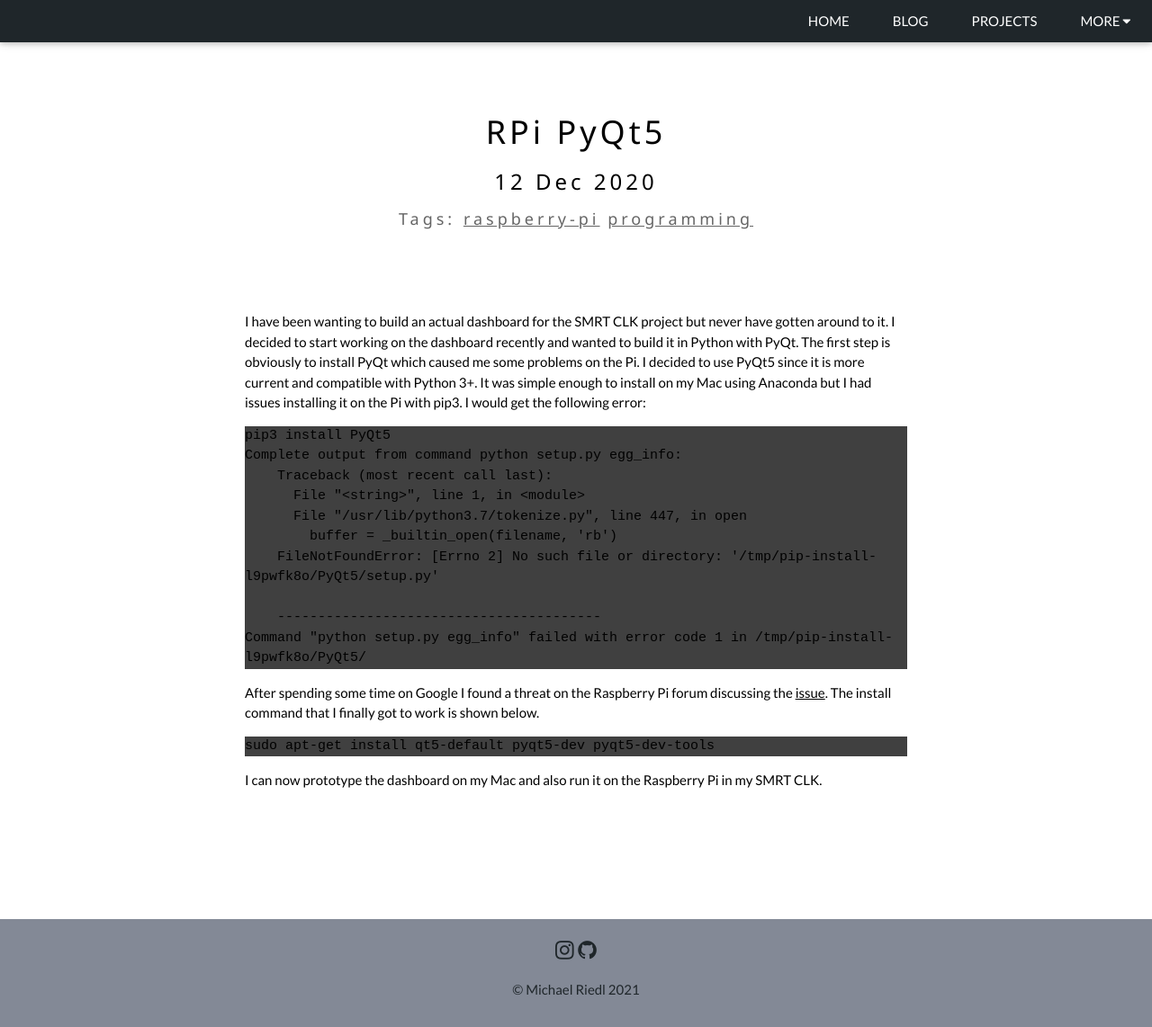
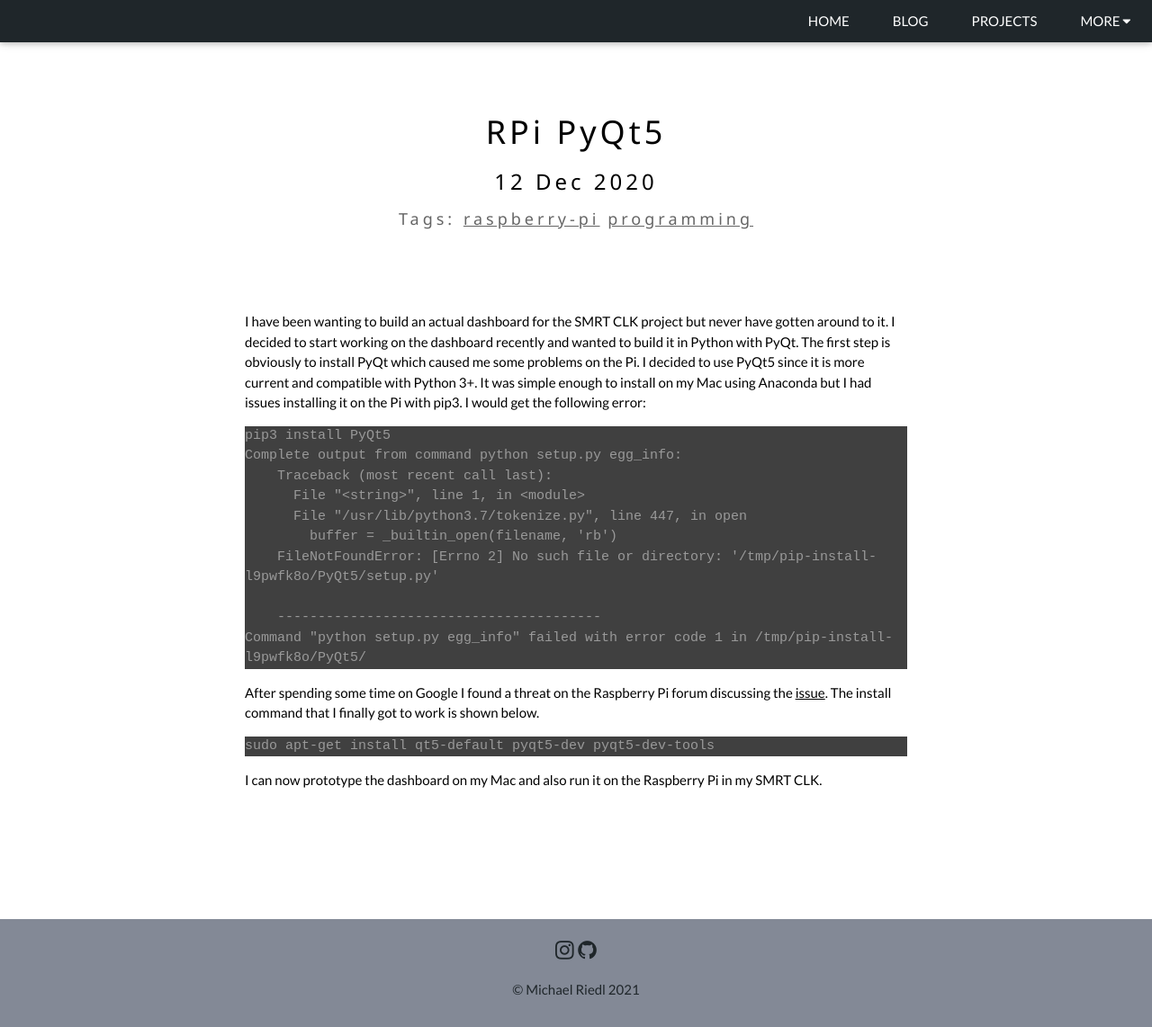
Before and after one commit to michaelriedl/michaelriedl.github.io, a Jekyll site: the page built from _posts/2020-12-12-rpi-pyqt5.md, in a window 1280 px wide and 1142 px high. Shown: the whole window at 90% size. Built offline with Jekyll 4.4.1, drawn with Linux system fonts in a browser that asks for light colours; comment, search, counter and statistics services are not loaded.

Commit message:
Update syntax.css

```diff
--- a/assets/css/syntax.css
+++ b/assets/css/syntax.css
@@ -1,5 +1,5 @@
 .highligher-rouge { font-family:monospace,monospace;font-size:1em;background-color: #A8A9AD; color: #1F262A }
-.highlight pre { background-color: #404040; word-wrap: break-word; white-space: pre-wrap }
+.highlight pre { background-color: #404040; color: #999999; word-wrap: break-word; white-space: pre-wrap }
 .highlight .hll { background-color: #404040 }
 .highlight .c { color: #999999; font-style: italic } /* Comment */
 .highlight .err { color: #a61717; background-color: #e3d2d2 } /* Error */
```
